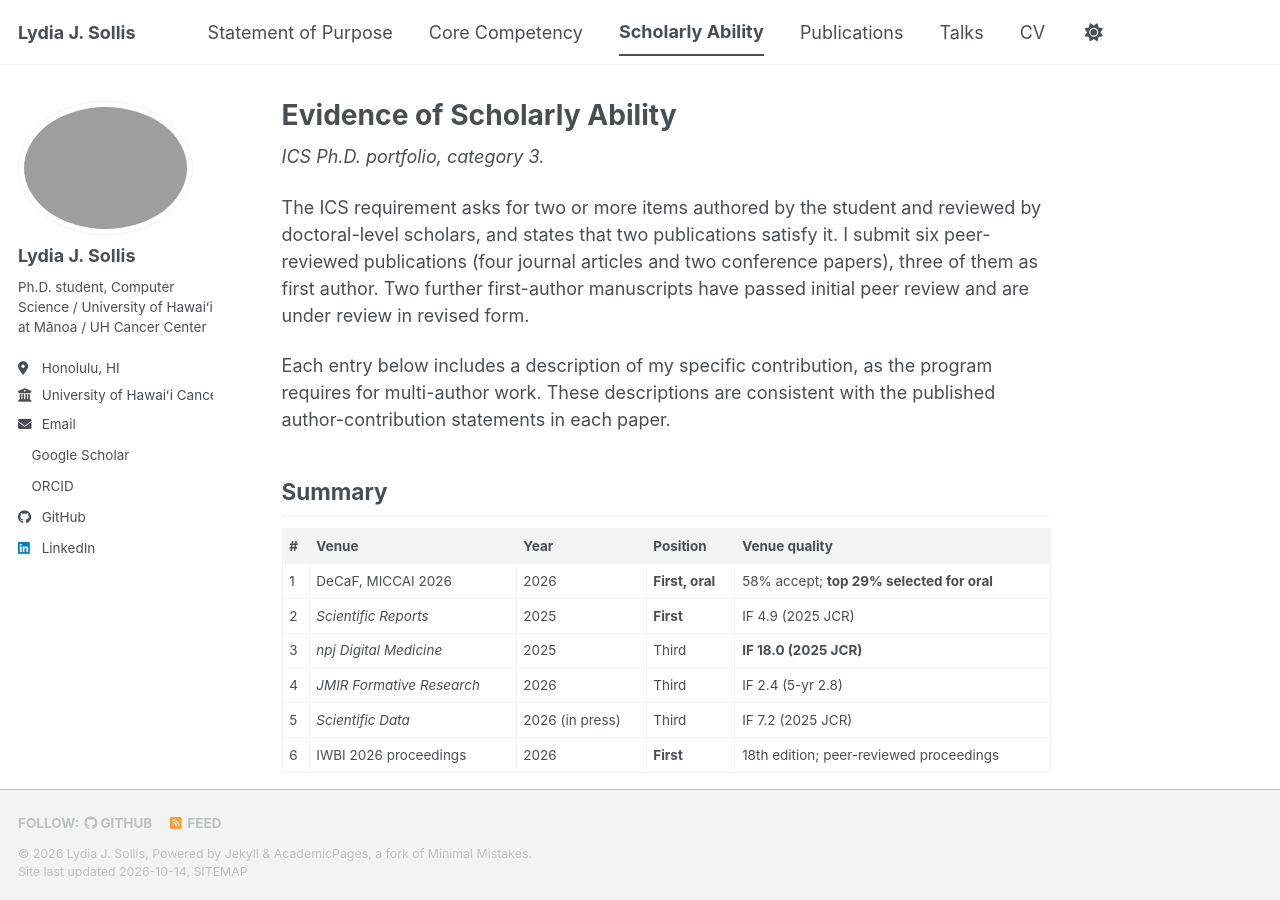
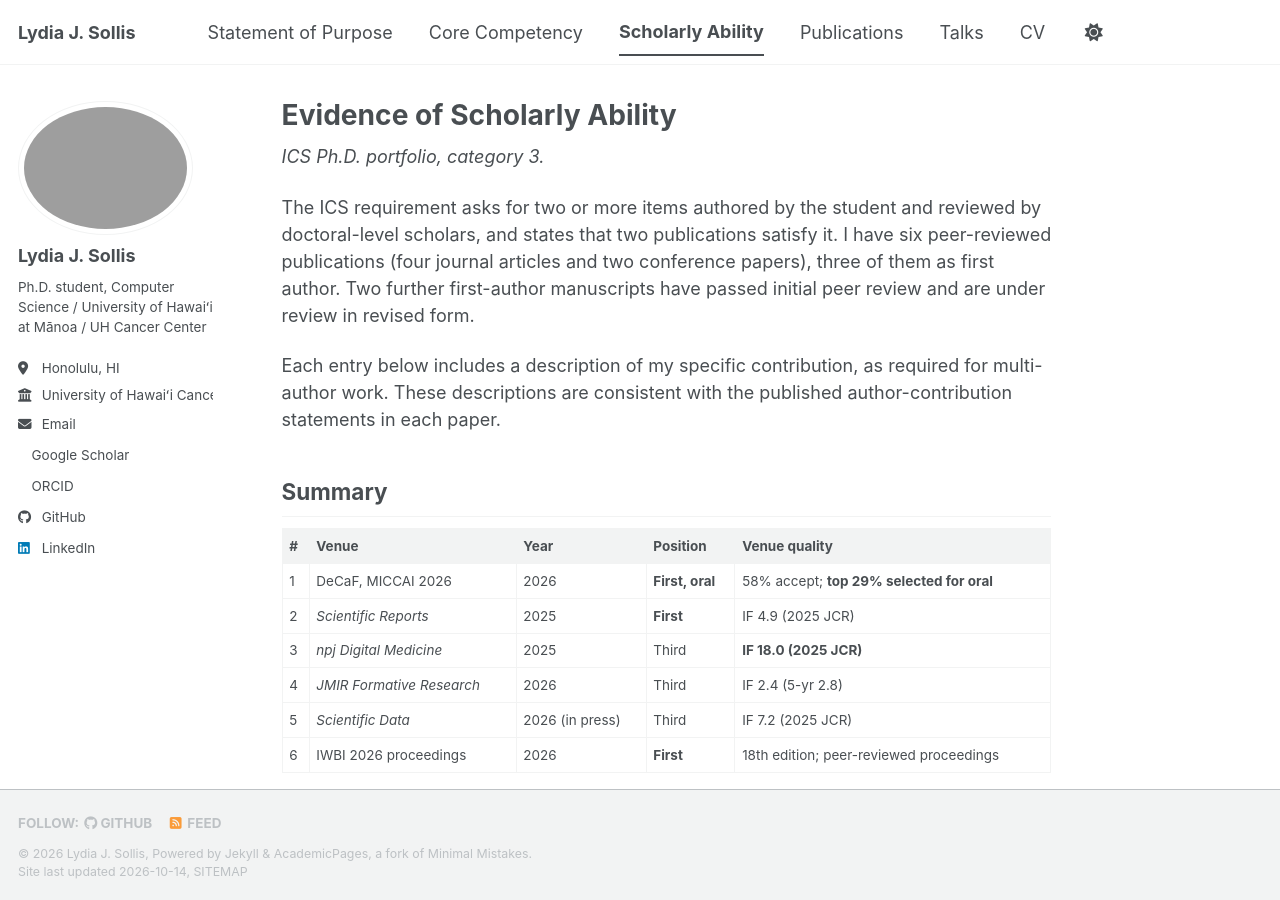
Before and after one commit to lsollis/lsollis.github.io, a Jekyll site: the page built from _pages/scholarly-ability.md, in a window 1280 px wide and 900 px high. Built offline with Jekyll 4.4.1, drawn with Linux system fonts in a browser that asks for light colours; a style sheet for code colours, icons or effects is not loaded; some of the changed text lies outside the part shown.

Commit message:
Scholarly ability wording edits; fix IWBI proceedings link
Hand edits to scholarly-ability.md (intro wording, IWBI contribution now
"co-conceived"). Replace the non-resolving IWBI DOI link with the Zenodo
record across the CV, scholarly ability, publication, and talk pages.

Co-Authored-By: Claude Opus 5.5 <noreply@anthropic.com>

```diff
--- a/_pages/scholarly-ability.md
+++ b/_pages/scholarly-ability.md
@@ -7,13 +7,11 @@ author_profile: true
 *ICS Ph.D. portfolio, category 3.*
 
 The ICS requirement asks for two or more items authored by the student and reviewed by doctoral-level
-scholars, and states that two publications satisfy it. I submit six peer-reviewed publications
+scholars, and states that two publications satisfy it. I have six peer-reviewed publications
 (four journal articles and two conference papers), three of them as first author. Two further first-author
 manuscripts have passed initial peer review and are under review in revised form.
 
-Each entry below includes a description of my specific contribution, as the program requires for
-multi-author work. These descriptions are consistent with the published author-contribution statements
-in each paper.
+Each entry below includes a description of my specific contribution, as required for multi-author work. These descriptions are consistent with the published author-contribution statements in each paper.
 
 ## Summary
 
```
Also changed, not shown: other parts of _pages/scholarly-ability.md (+2 -2 lines), _pages/cv.md (+1 -1 lines), _publications/2026-iwbi-embedding-phenotypes.md (+2 -2 lines), _talks/2026-06-28-iwbi-poster.md (+1 -1 lines).
